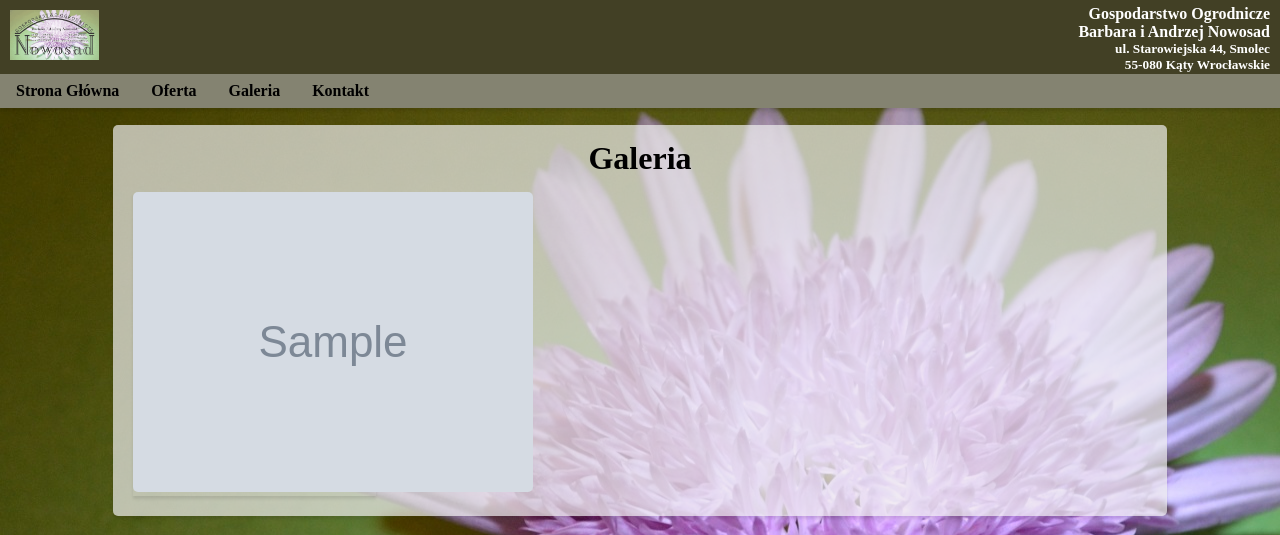
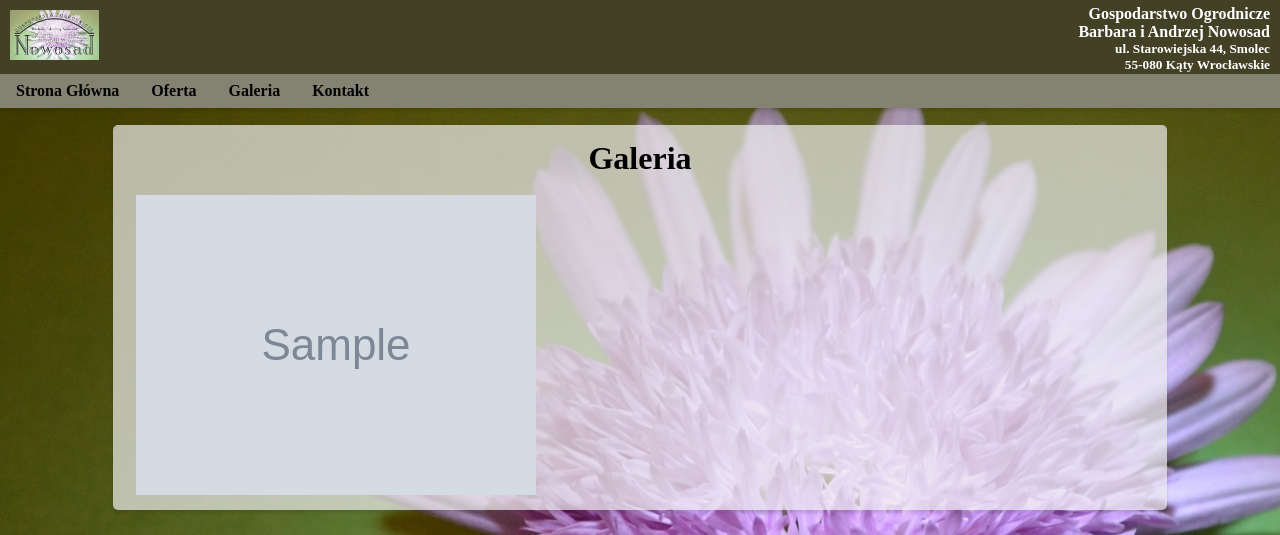
Before and after one commit to staszic/nowosad, a Django app: page /gallery/ in a window 1280 px wide. Shown: the top 535 px of the page. Run offline with Django 3.2, Linux system fonts and the light colour scheme; tables that the repository leaves empty hold one stand-in row (values such as "Sample post"); grey boxes marked "Sample" are stand-in pictures; some libraries are stand-ins or nearby versions.

Commit message:
gallery and plants refactored

```diff
--- a/gallery/templates/gallery/index.html
+++ b/gallery/templates/gallery/index.html
@@ -9,29 +9,12 @@
             <div style="width:100%">
                 <h1 style="text-align: center; margin-bottom:10px;">Galeria</h1>
             </div>
-            {% for img in images_list %}
-                <div class="col-sm-6 col-md-3 list-container">
-                    <img class="gallery-img" src="{{ img.img_src.url }}" />
-                </div>
-            {% endfor %}
-        </div>
-        <div class="row content pagination" style="margin-top: 20px;">
-            {% if images_list.has_previous %}
-                <div class="prev-pages">
-                    <a href="?page=1">&laquo; pierwsza</a>
-                    <a href="?page={{ images_list.previous_page_number }}">poprzednia</a>
-                </div>
-            {% endif %}
-
-            {% if images_list.has_next %}
-                <div class="next-pages">
-                    <a href="?page={{ images_list.next_page_number }}">następna</a>
-                    <a href="?page={{ images_list.paginator.num_pages }}">ostatnia &raquo;</a>
-                </div>
-            {% endif %}
-
-            <div class="current">
-                strona {{ images_list.number }} z {{ images_list.paginator.num_pages }}
+            <div class="row-gallery">
+                {% for img in images_list %}
+                    <div class="column-gallery">
+                        <img class="gallery-img" src="{{ img.img_src.url }}" />
+                    </div>
+                {% endfor %}
             </div>
         </div>
         <div id="myModal" class="modal">
--- a/gallery/views.py
+++ b/gallery/views.py
@@ -5,8 +5,5 @@
 # Create your views here.
 def index(request):
     images_list = Image.objects.order_by('alt_title')
-    paginator = Paginator(images_list, 12)
-    page = request.GET.get('page')
-    images = paginator.get_page(page)
-    context = {'images_list': images}
+    context = {'images_list': images_list}
     return render(request, 'gallery/index.html', context)
--- a/static/css/style.css
+++ b/static/css/style.css
@@ -291,7 +291,6 @@
 }
 
 .gallery-img {
-    border-radius: 5px;
     cursor: pointer;
     transition: 0.3s;
 }
@@ -352,3 +351,34 @@
         width: 100%;
     }
 }
+
+.row-gallery {
+  display: flex;
+  flex-wrap: wrap;
+  padding: 0 4px;
+}
+
+.column-gallery {
+  flex: 25%;
+  max-width: 25%;
+  padding: 0 4px;
+}
+
+.column-gallery img {
+  margin-top: 8px;
+  vertical-align: middle;
+}
+
+@media screen and (max-width: 800px) {
+  .column-gallery {
+    flex: 50%;
+    max-width: 50%;
+  }
+}
+
+@media screen and (max-width: 600px) {
+  .column-gallery {
+    flex: 100%;
+    max-width: 100%;
+  }
+}
```
